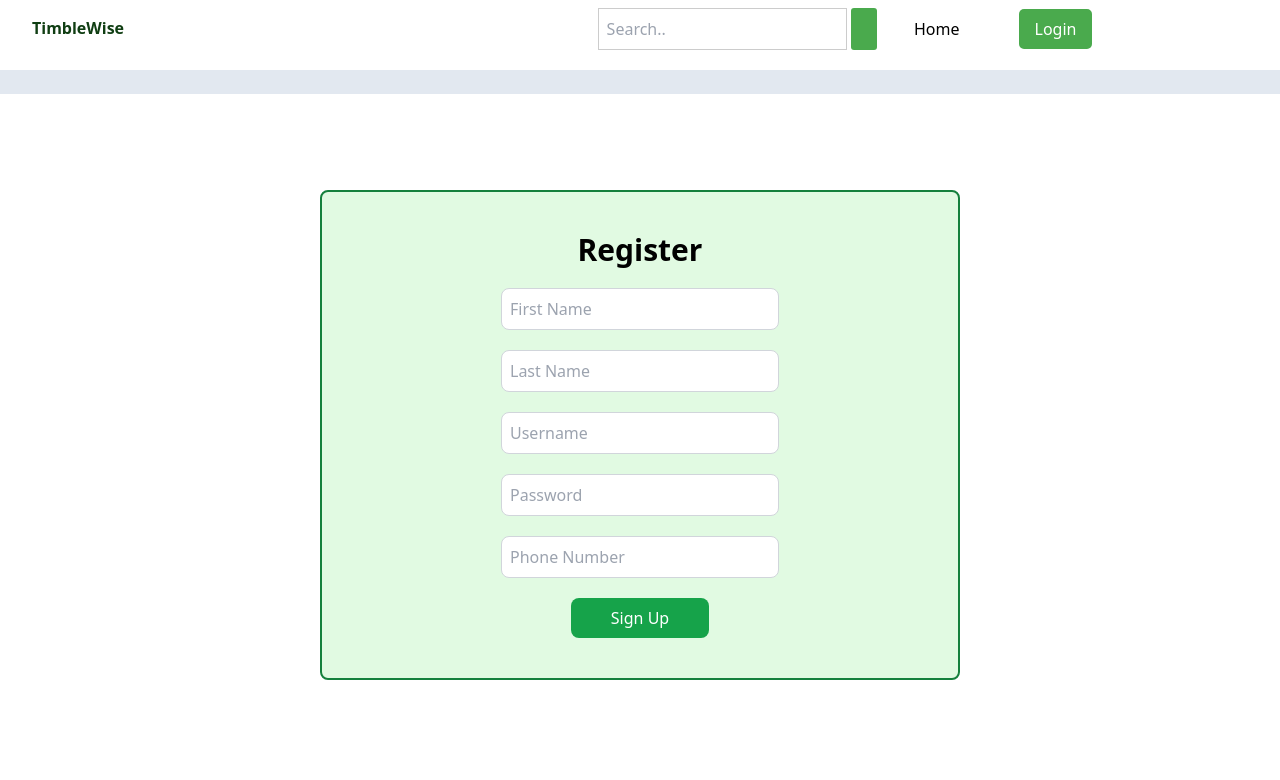
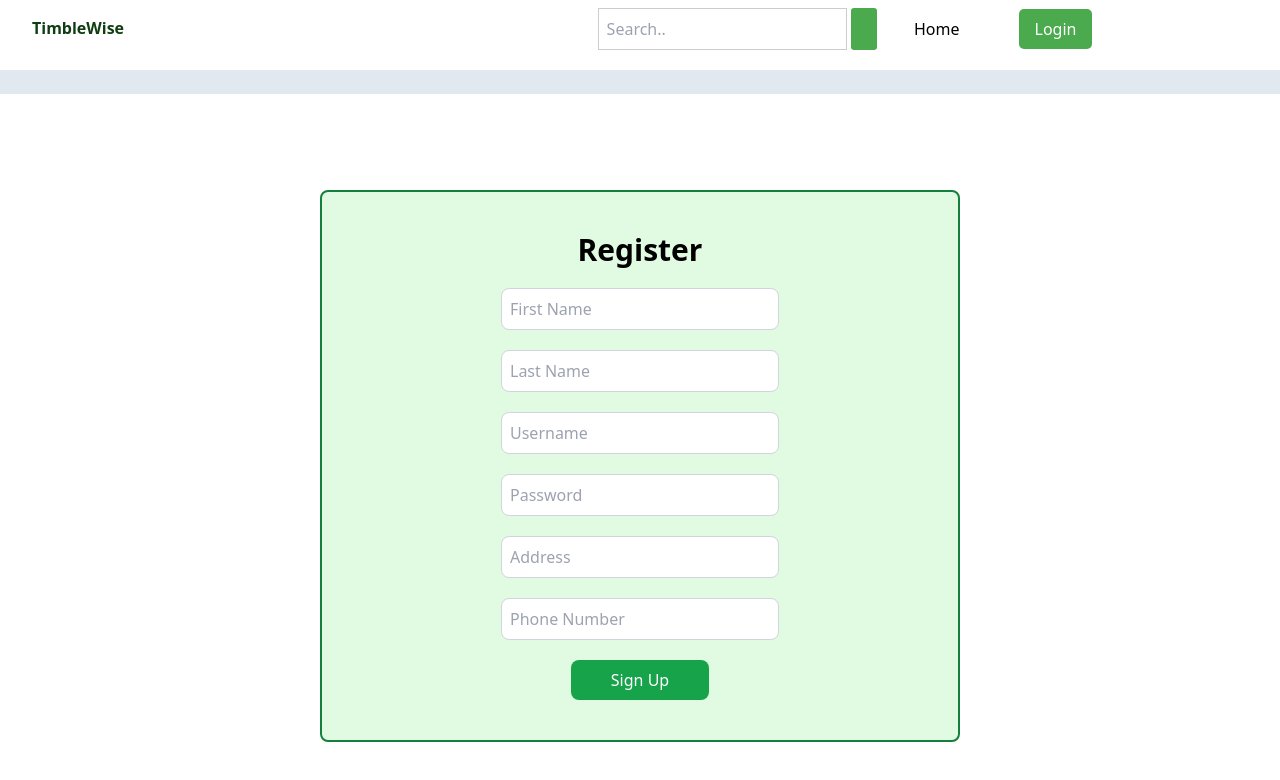
Before and after one commit to punaisxx/TimbleWiseProject, a Next.js app: page /signup in a window 1280 px wide. Shown: the top 780 px of the page. Built offline with nearby package versions, Linux system fonts and the light colour scheme.

Commit message:
Update signup.js

```diff
--- a/pages/signup.js
+++ b/pages/signup.js
@@ -8,6 +8,7 @@ const Signup = () => {
     lastname: '',
     username: '',
     password: '',
+    address: '',
     phone_number: ''
   });
 
@@ -64,6 +65,14 @@ const Signup = () => {
             />
             <input
               type="text"
+              name="address"
+              placeholder="Address"
+              className="w-full lg:w-1/2 mx-auto p-2 border border-gray-300 rounded-lg"
+              value={formData.address}
+              onChange={handleChange}
+            />
+            <input
+              type="text"
               name="phone_number"
               placeholder="Phone Number"
               className="w-full lg:w-1/2 mx-auto p-2 border border-gray-300 rounded-lg"
```
